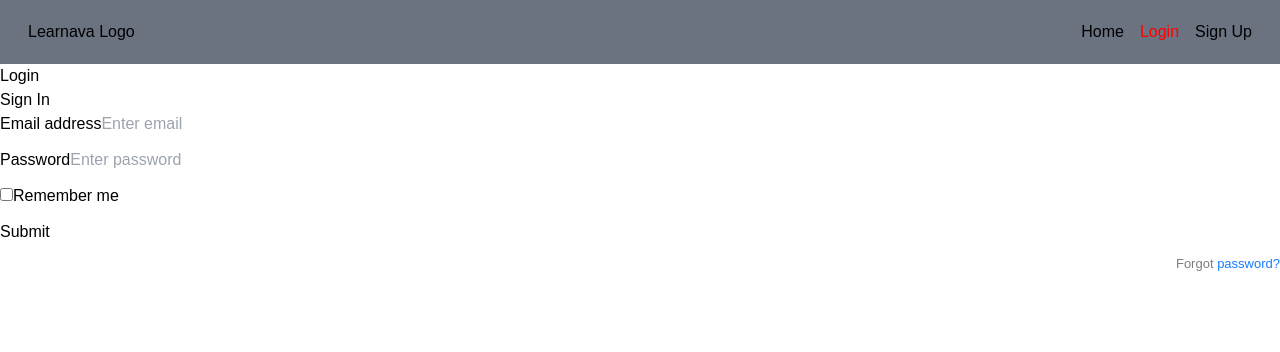
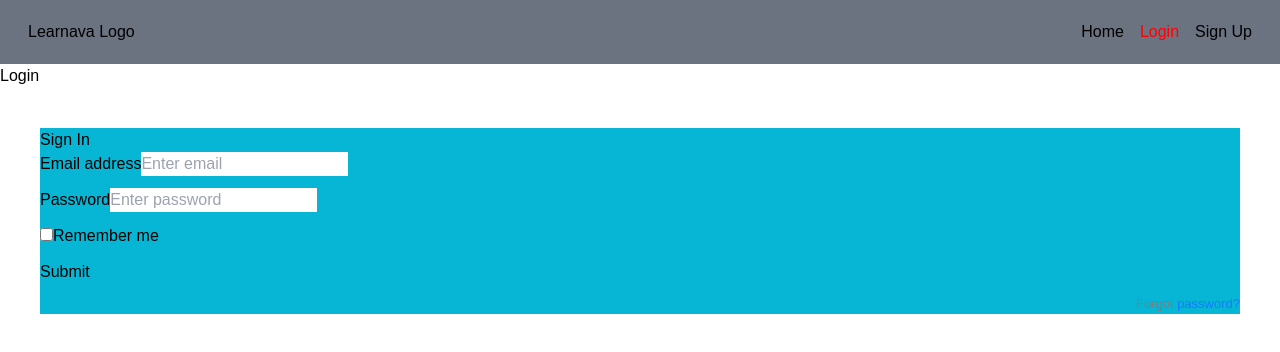
Before and after one commit to Kohhx/Learnvana, a React (Create React App) app in the folder frontend/: page /users/login in a window 1280 px wide. Shown: the top 352 px of the page. Built offline with nearby package versions, Linux system fonts and the light colour scheme.

Commit message:
added for sign in

```diff
--- a/frontend/src/components/Sign_in.js
+++ b/frontend/src/components/Sign_in.js
@@ -4,6 +4,7 @@ export default class SignIn extends Component {
   render() {
     return (
       <form>
+        <div class="bg-cyan-500 m-10">
           <h3>Sign In</h3>
 
           <div className="mb-3">
@@ -45,6 +46,7 @@ export default class SignIn extends Component {
           <p className="forgot-password text-right">
             Forgot <a href="#">password?</a>
           </p>
+        </div>
       </form>
     )
   }
```
Lines whose indentation alone changed are shown as unchanged.
